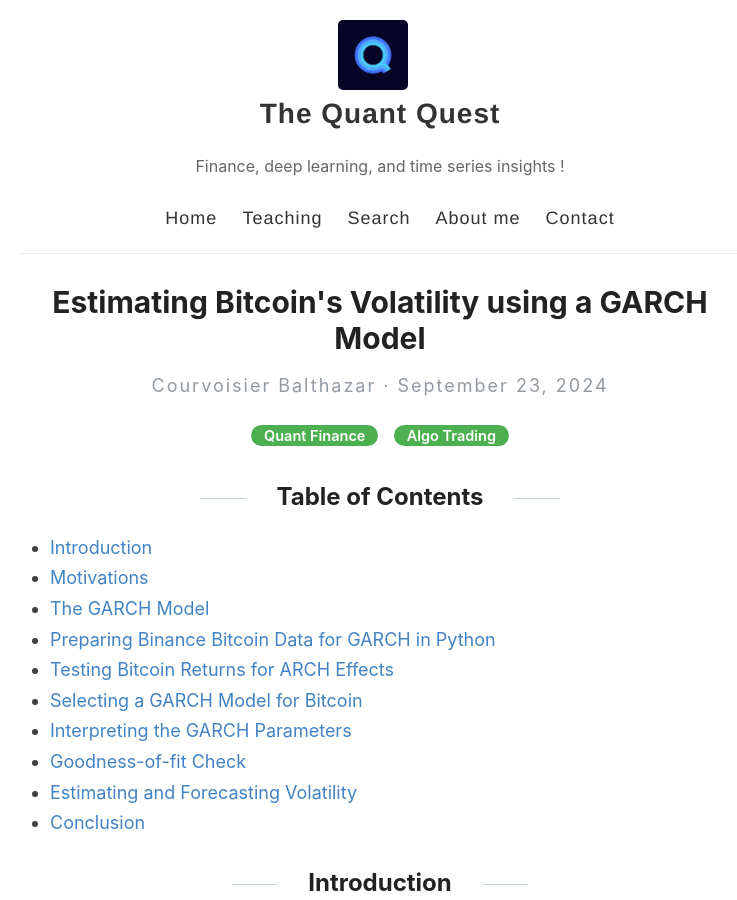
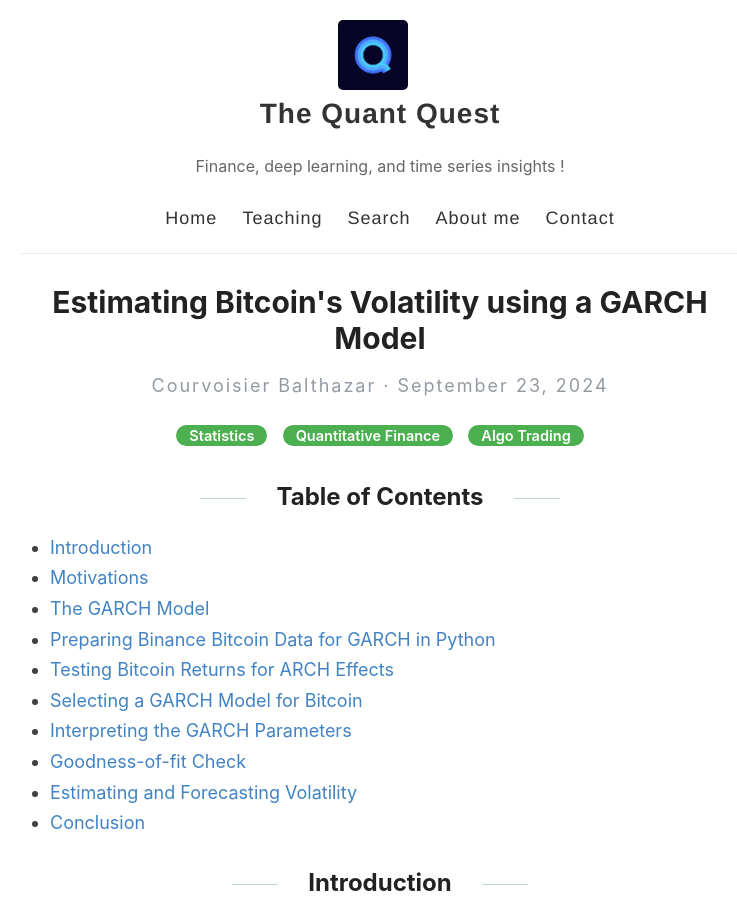
Before and after one commit to Zaltarba/blog, a Jekyll site: the page built from _posts/2024-09-23-BitcoinVolatility-2.md, in a window 1280 px wide and 900 px high. Shown: the whole window, without its empty margins (260-997 px from the left). Built offline with Jekyll 4.4.1, drawn with Linux system fonts in a browser that asks for light colours; formulas are drawn with MathJax 3; comment, search, counter and statistics services are not loaded.

Commit message:
Update 2024-09-23-BitcoinVolatility-2.md

```diff
--- a/_posts/2024-09-23-BitcoinVolatility-2.md
+++ b/_posts/2024-09-23-BitcoinVolatility-2.md
@@ -1,7 +1,7 @@
 ---
 layout: post
 title: Estimating Bitcoin's Volatility using a GARCH Model
-categories: [Quant Finance, Algo Trading]
+categories: [Statistics, Quantitative Finance, Algo Trading]
 tags: [bitcoin, crypto, volatility, garch, forecasting, binance, python, risk management, financial modeling]
 excerpt: Learn how to estimate and forecast Bitcoin volatility using GARCH models in Python with Binance data.
 image: /thumbnails/BitcoinVolatility2.jpeg
```
